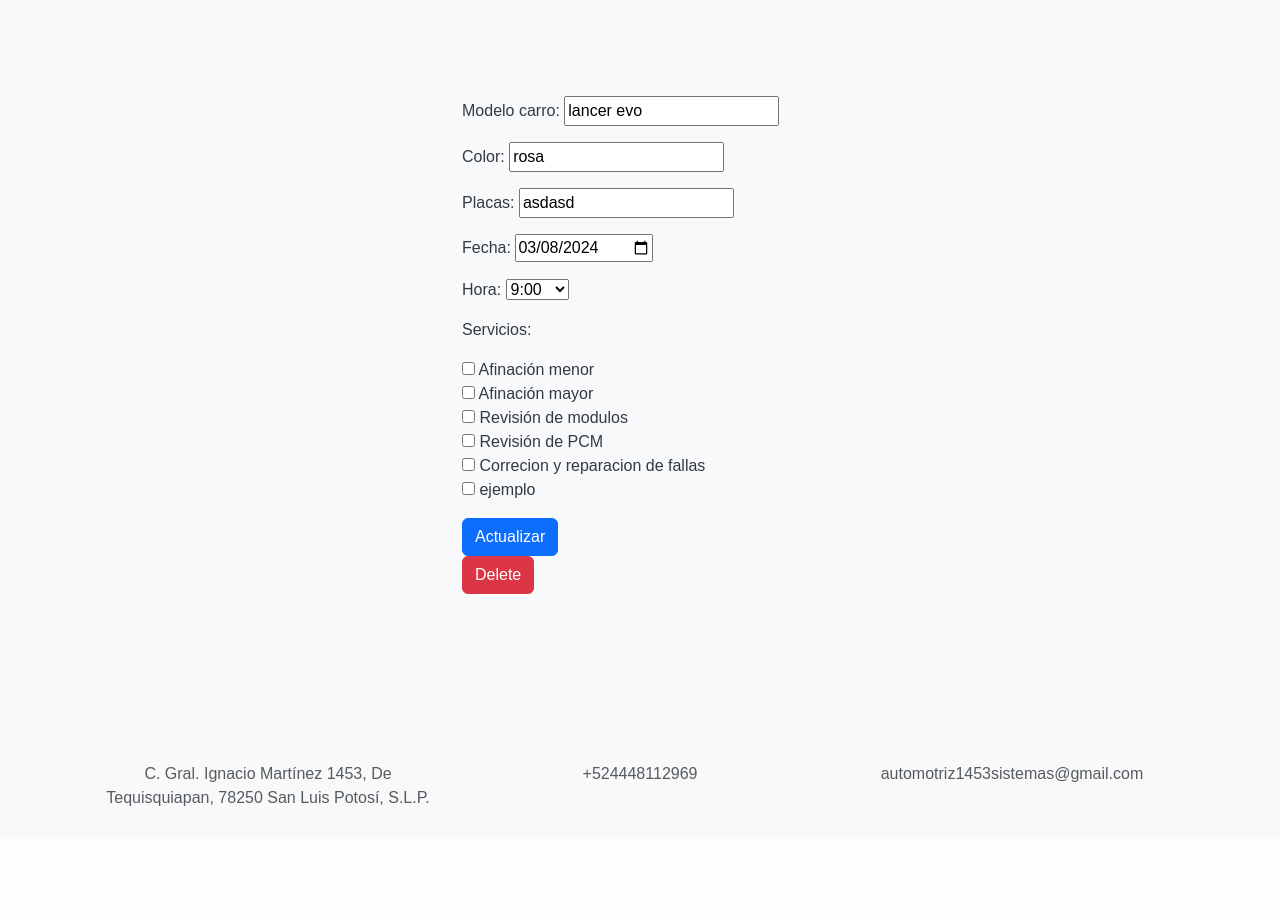
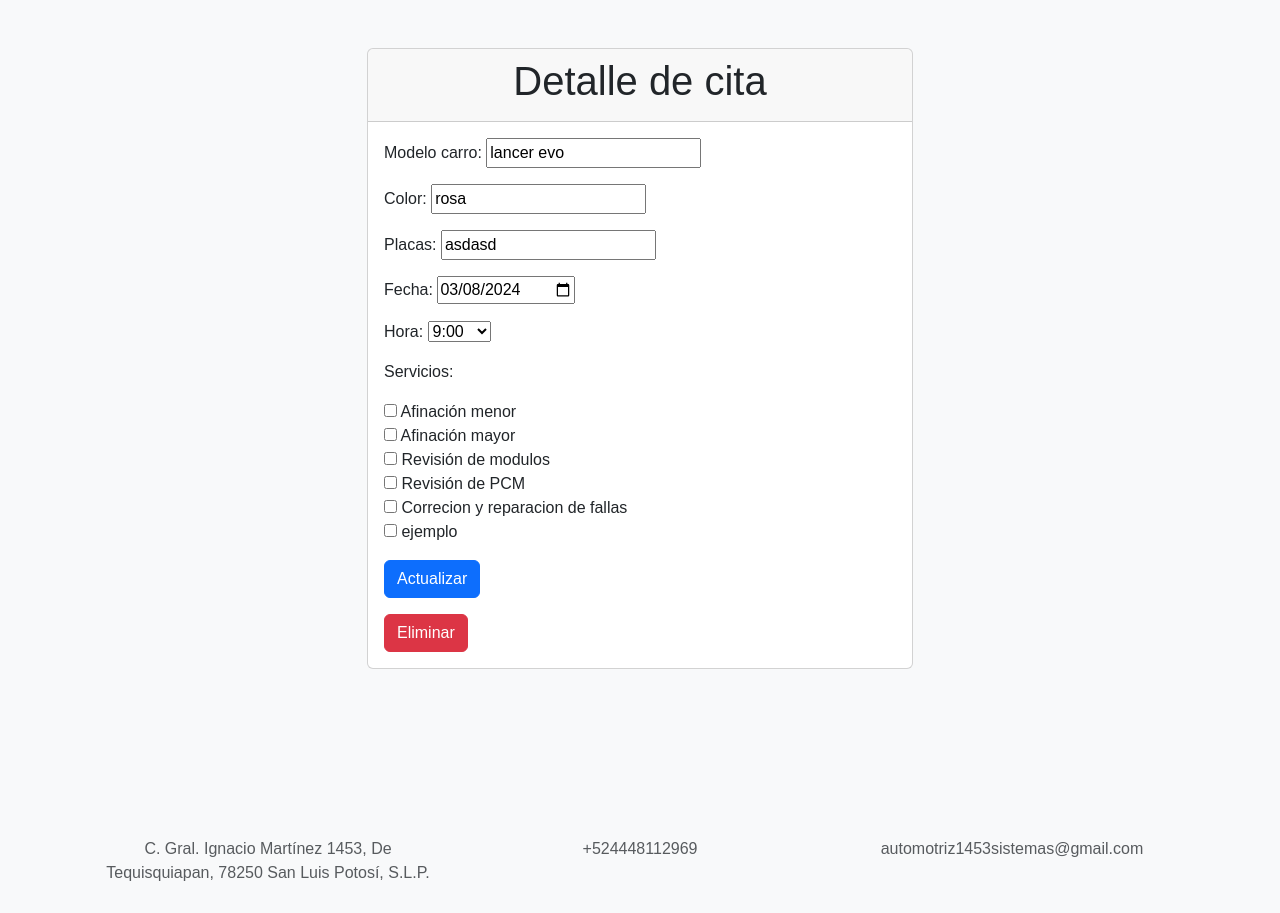
Before and after one commit to ArmxndoG/web-taller-mecanico, a Django app: page /detalle_cita_cliente/4 in a window 1280 px wide. Shown: the part 126-1039 px from the top of the page. Before the commit the page ends 932 px from the top, so only its background shows below. Run offline with Django 5.2, Linux system fonts and the light colour scheme; a user stored in the database is signed in; data comes from the database, SQL or seed files in the repository; some libraries are stand-ins or nearby versions.

Commit message:
checkpoint

```diff
--- a/autenticacion/forms.py
+++ b/autenticacion/forms.py
@@ -51,7 +51,7 @@
             raise forms.ValidationError("La fecha no puede ser en el pasado.")
         citas_del_dia = Cita.objects.filter(fecha=fecha).count()
         if citas_del_dia >= 5:
-            raise forms.ValidationError("No se pueden agendar más de 5 citas para este día.")
+            raise forms.ValidationError("Dia lleno, seleccione otra fecha.")
         return fecha
 
     def clean(self):
@@ -61,7 +61,7 @@
         if fecha:
             citas_del_dia = Cita.objects.filter(fecha=fecha).count()
             if citas_del_dia >= 5:
-                self.add_error('fecha', "No se pueden agendar más de 5 citas para este día.")
+                self.add_error('fecha', "Dia lleno, seleccione otra fecha.")
         return cleaned_data
 
 class ImagenForm(forms.ModelForm):
--- a/autenticacion/views.py
+++ b/autenticacion/views.py
@@ -204,7 +204,7 @@
                 return redirect('lista_citas_cliente')
 
         except ValueError:
-            return render(request, 'deralle_cita_cliente',{
+            return render(request, 'detalle_cita_cliente',{
                 'cita': cita,
                 'form': form,
                 'error': "Error al actualizar cita",
--- a/main/templates/detalle_cita_cliente.html
+++ b/main/templates/detalle_cita_cliente.html
@@ -1,4 +1,3 @@
-
 <!DOCTYPE html>
 <html lang="en">
 <head>
@@ -6,39 +5,34 @@
     <meta name="viewport" content="width=device-width, initial-scale=1.0">
     <title>Detalle cita pendiente</title>
     {% extends 'layouts/base.html' %}
+    <link rel="stylesheet" href="https://stackpath.bootstrapcdn.com/bootstrap/4.5.2/css/bootstrap.min.css">
 </head>
 <body>
-
     {% block content %}
     <div class="container">
         <div class="row">
-            <div class="col-md-4 offset-md-4 mt-5">
-                    {{error}}
-                    <h1>{{cita.modelo}}</h1>
-                    <div class="mt-5">
-                        <form method="POST" class="my-form">
+            <div class="col-md-6 offset-md-3 mt-5">
+                <div class="card">
+                    <div class="card-header">
+                        <h1 class="text-center">Detalle de cita</h1>
+                    </div>
+                    <div class="card-body">
+                        <form method="POST">
                             {% csrf_token %}
-                            {{form.as_p}}
-                            <button class="btn btn-primary">
-                                Actualizar
-                            </button>
+                            <div class="form-group">
+                                {{ form.as_p }}
+                            </div>
+                            <button type="submit" class="btn btn-primary">Actualizar</button>
                         </form>
-
-                        </form>
-                        <form action="{% url 'eliminar_cita_cliente' cita.id %}" method="POST" class="my-form">
+                        <form action="{% url 'eliminar_cita_cliente' cita.id %}" method="POST" class="mt-3">
                             {% csrf_token %}
-                            <button class="btn btn-danger">
-                                Delete
-                            </button>
-
+                            <button type="submit" class="btn btn-danger">Eliminar</button>
                         </form>
                     </div>
-
+                </div>
             </div>
         </div>
     </div>
     {% endblock %}
-
-
 </body>
 </html>
```
Also changed, not shown: main/templates/servicios.html (+0 -8 lines).
